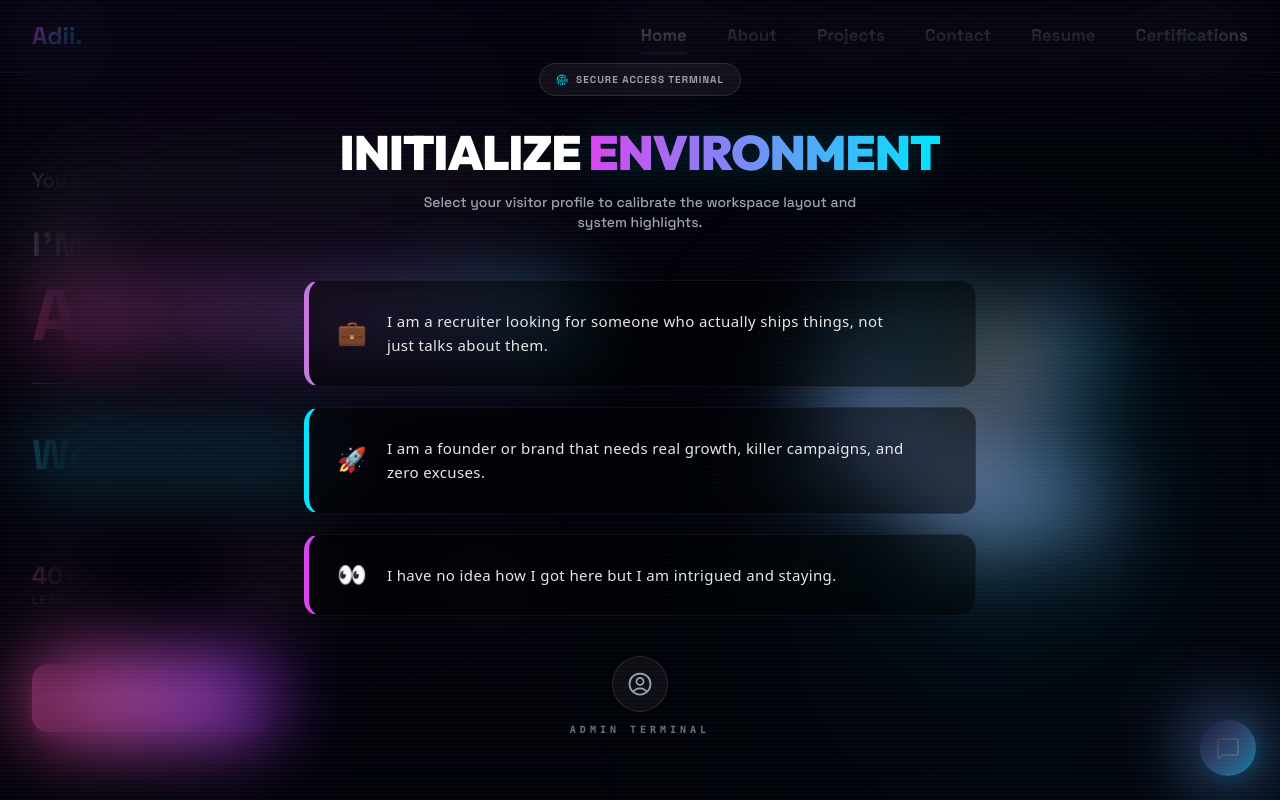
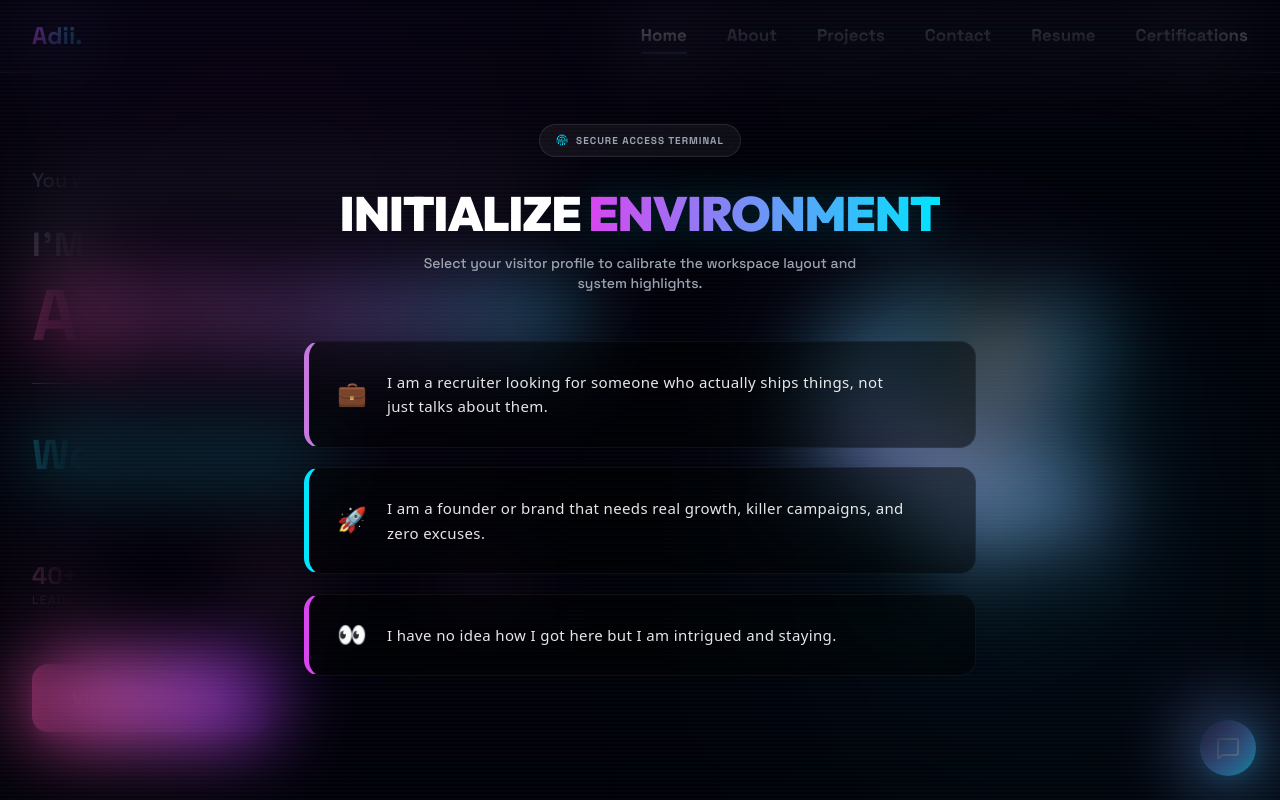
Before and after one commit to Adiipandit255/adiiportfolio, a React (Vite) app: page / in a window 1280 px wide. Shown: the top 800 px of the page. Built offline with nearby package versions, Linux system fonts and the light colour scheme.

Commit message:
fix: remove admin role option and add vercel.json for 404 routing fix

```diff
--- a/src/components/RoleSelectModal.jsx
+++ b/src/components/RoleSelectModal.jsx
@@ -10,8 +10,8 @@ const RoleSelectModal = () => {
   const [selectedRole, setSelectedRole] = useState(null);
   const [loadingText, setLoadingText] = useState("");
 
-  // Hide the modal if role is already selected, or if the user is visiting the admin login page directly
-  if (visitorRole !== null || location.pathname === "/admin") return null;
+// Hide the modal if role is already selected
+  if (visitorRole !== null) return null;
 
   const roles = [
     {
@@ -81,7 +81,7 @@ const RoleSelectModal = () => {
           transition={{ duration: 0.55 }}
           className="relative max-w-3xl w-full text-center py-12 px-6 z-10"
         >
-          {/* Top Interface Tag */}
+          {/* Bottom Interface Tag */}
           <div className="inline-flex items-center gap-2 px-4 py-2 rounded-full border border-white/10 bg-white/5 text-[10px] font-bold tracking-widest text-gray-400 uppercase mb-8">
             <Fingerprint size={12} className="text-[#00e5ff] animate-pulse" />
             <span>Secure Access Terminal</span>
@@ -150,41 +150,6 @@ const RoleSelectModal = () => {
             })}
           </div>
 
-          {/* Admin Terminal Access Profile Icon */}
-          {!isAnySelected && (
-            <motion.div
-              initial={{ opacity: 0, scale: 0.9 }}
-              animate={{ opacity: 1, scale: 1 }}
-              transition={{ delay: 0.6, duration: 0.4 }}
-              className="mt-10 flex justify-center"
-            >
-              <Link
-                to="/admin"
-                className="group flex flex-col items-center gap-2.5 transition-all duration-300"
-              >
-                <div className="w-14 h-14 rounded-full border border-white/10 bg-white/5 flex items-center justify-center text-gray-400 group-hover:text-[#00e5ff] group-hover:border-[#00e5ff]/50 group-hover:bg-[#00e5ff]/5 shadow-[0_0_15px_rgba(255,255,255,0.02)] group-hover:shadow-[0_0_25px_rgba(0,229,255,0.25)] transition-all duration-500 relative overflow-hidden">
-                  {/* Holographic scanner line pulse */}
-                  <div className="absolute inset-0 bg-gradient-to-b from-transparent via-[#00e5ff]/10 to-transparent -translate-y-full group-hover:animate-pulse pointer-events-none" />
-
-                  {/* Profile SVG Icon */}
-                  <svg
-                    xmlns="http://www.w3.org/2000/svg"
-                    fill="none"
-                    viewBox="0 0 24 24"
-                    strokeWidth="1.5"
-                    stroke="currentColor"
-                    className="w-7 h-7 relative z-10 transition-transform duration-500 group-hover:scale-110"
-                  >
-                    <path strokeLinecap="round" strokeLinejoin="round" d="M17.982 18.725A7.488 7.488 0 0 0 12 15.75a7.488 7.488 0 0 0-5.982 2.975m11.963 0a9 9 0 1 0-11.963 0m11.963 0A8.966 8.966 0 0 1 12 21a8.966 8.966 0 0 1-5.963-2.275M15 9.75a3 3 0 1 1-6 0 3 3 0 0 1 6 0Z" />
-                  </svg>
-                </div>
-                <span className="text-[10px] font-mono tracking-[4px] text-gray-500 group-hover:text-cyan-400 uppercase font-extrabold transition-colors duration-300">
-                  Admin Terminal
-                </span>
-              </Link>
-            </motion.div>
-          )}
-
           {/* INITIALIZING SYSTEM HUD ANIMATION */}
           <AnimatePresence>
             {isAnySelected && (
```
Also changed, not shown: vercel.json (added).
